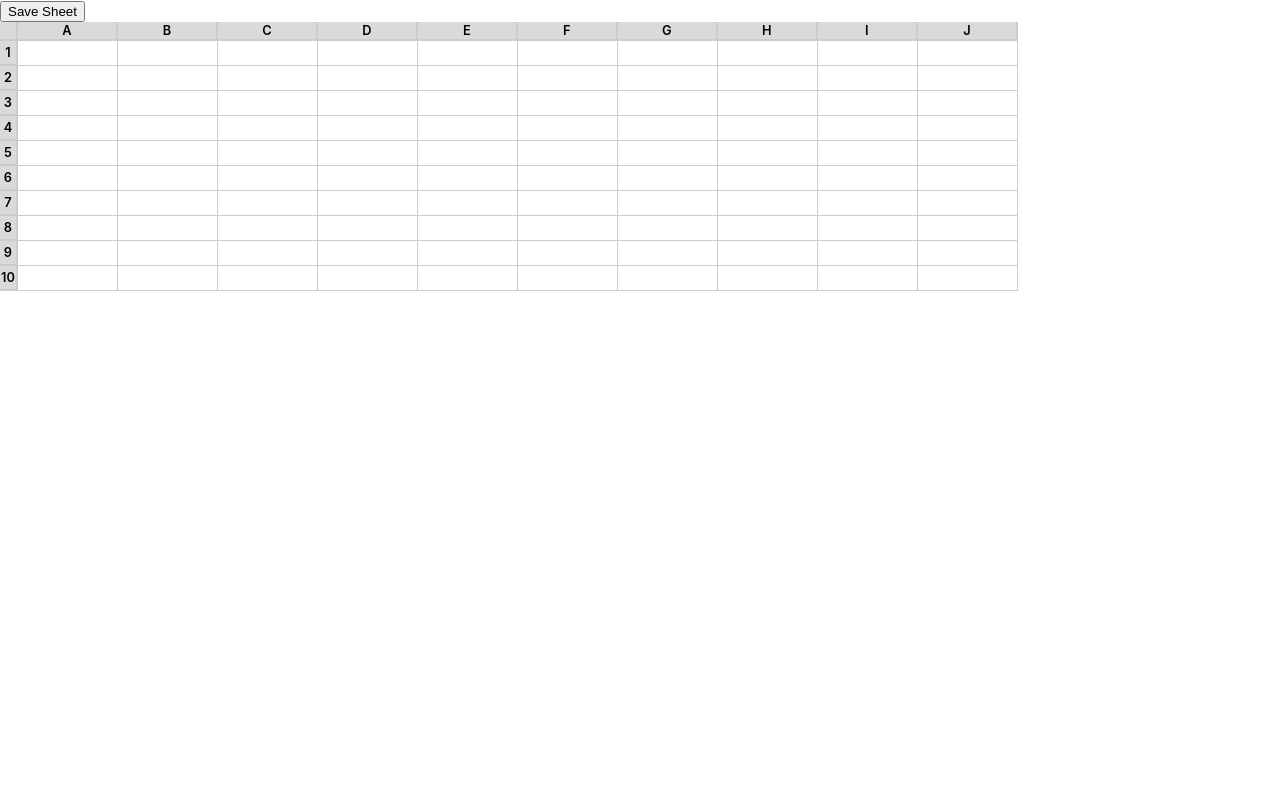
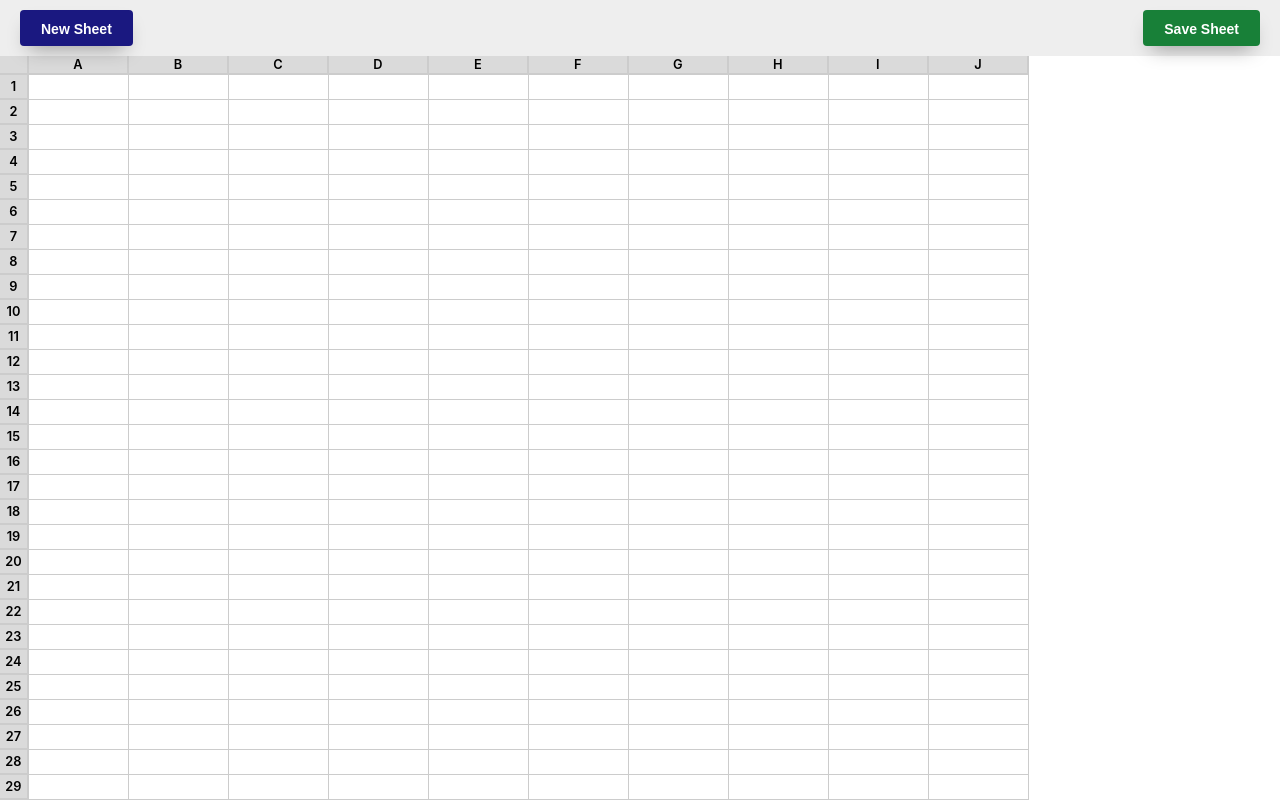
Before and after one commit to somteacodes/spreadsheetreact, a React (Create React App) app: page / in a window 1280 px wide. Shown: the top 800 px of the page. Built offline with nearby package versions, Linux system fonts and the light colour scheme.

Commit message:
Added snad styled header buttons

```diff
--- a/src/store/sheetStore.ts
+++ b/src/store/sheetStore.ts
@@ -3,7 +3,7 @@ export const sheetConfig= atom({
     key: 'sheetConfig',
     default: {
     numOfCols:10, //number of columns
-    numOfRows:10, //number of rows
+    numOfRows:200, //number of rows
     }
 })
 
--- /dev/null
+++ b/src/views/SheetView.css
@@ -0,0 +1,33 @@
+.green-btn {
+  background: #188038;
+
+}
+.btn{
+    color: white;
+    font-weight: 700;
+    font-size: 14px;
+    height: 36px;
+    cursor: pointer;
+    border: 1px solid transparent;
+    border-radius: 4px;
+    font-size: 14px;
+    padding: 10px 20px;
+    text-transform: capitalize;
+    box-shadow: 0 10px 20px -8px rgba(0, 0, 0, 0.377);
+}
+.btn:hover{
+    filter: saturate(100%) contrast(180%);
+}
+.blue-btn {
+  background: #1a1880;
+}
+
+.optionsRow {
+  display: flex;
+  padding: 10px 20px;
+  justify-content: space-between;
+  background: rgb(238, 238, 238);
+  position: sticky;
+  position: -webkit-sticky;
+  top: 0;
+}
--- a/src/views/SheetView.tsx
+++ b/src/views/SheetView.tsx
@@ -2,11 +2,17 @@ import { FC, useState, useEffect } from "react";
 import Sheet from "../components/Sheet/Sheet";
 import { useRecoilValue } from "recoil";
 import { sheetConfig, sheetData } from "../store/sheetStore";
+
+import './SheetView.css'
 const SheetView: FC = () => {
  const currentSheetData = useRecoilValue(sheetData)
   return (
     <>
-      <button onClick={() => console.log(currentSheetData)}>Save Sheet</button>
+      <div className="optionsRow">
+      <button onClick={() => console.log(currentSheetData)} className="blue-btn btn">New Sheet</button>
+      <button onClick={() => console.log(currentSheetData)} className="green-btn btn">Save Sheet</button>
+
+      </div>
       <Sheet />
     </>
   );
```
